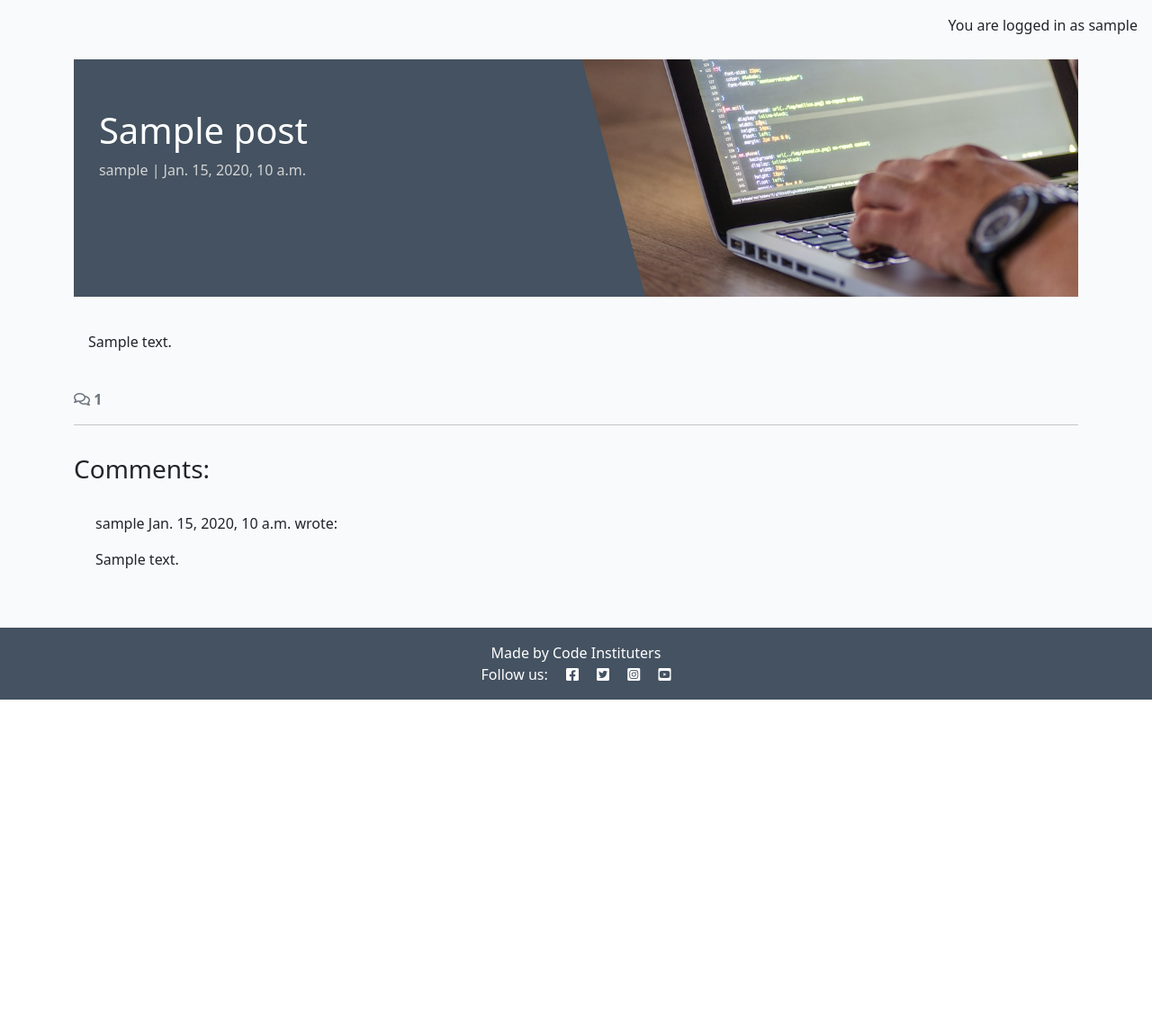
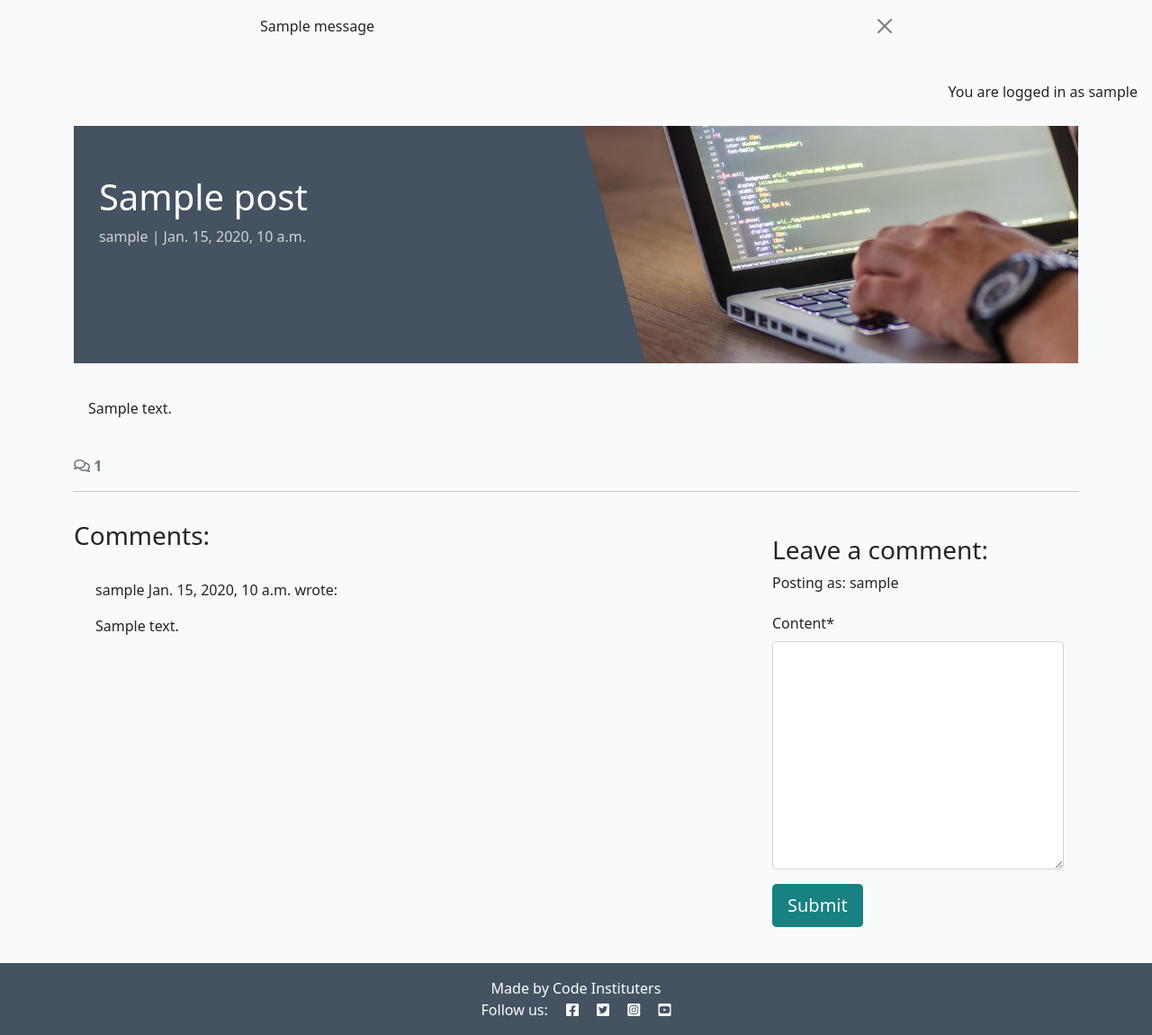
Before and after one commit to j-mlo/codestar_blog, a Django app: a page that uses templates/base.html in a window 1280 px wide. Shown: the part 60-1211 px from the top of the page at 90% size. Before the commit the page ends 838 px from the top, so only its background shows below. Run offline with Django 4.2, Linux system fonts and the light colour scheme; a user stored in the database is signed in; tables that the repository leaves empty hold one stand-in row (values such as "Sample post"); one stand-in notice (Sample message) is shown; some libraries are stand-ins or nearby versions.

Commit message:
Add Comment Form with POST method, so that the user can comment on each post and send them to admin for approval

```diff
--- /dev/null
+++ b/blog/forms.py
@@ -0,0 +1,8 @@
+from .models import Comment
+from django import forms
+
+
+class CommentForm(forms.ModelForm):
+    class Meta:
+        model = Comment
+        fields = ('content',)
--- a/blog/templates/blog/post_detail.html
+++ b/blog/templates/blog/post_detail.html
@@ -1,5 +1,6 @@
 {% extends 'base.html' %} {% block content %}
 {% load static %}
+{% load crispy_forms_tags %}
 
 <div class="masthead">
     <div class="container">
@@ -70,6 +71,24 @@
              {% endfor %}
           </div>
         </div>
+        <!-- Creating New Comments -->
+        <div class="col-md-4 card mb-4 mt-3">
+          <div class="card-body">
+            {% if user.is_authenticated %}
+            <h3>Leave a comment:</h3>
+            <p>Posting as: {{ user.username }}</p>
+            <form id="commentForm" method="post"
+              style="margin-top: 1.3em;">
+              {{ comment_form | crispy }}
+              {% csrf_token %}
+              <button id="submitButton" type="submit"
+                class="btn btn-signup btn-lg">Submit</button>
+            </form>
+            {% else %}
+            <p>Log in to leave a comment</p>
+            {% endif %}
+          </div>
+        </div>
     </div>
 </div>
 
--- a/blog/views.py
+++ b/blog/views.py
@@ -1,6 +1,8 @@
 from django.shortcuts import render, get_object_or_404
 from django.views import generic
+from django.contrib import messages
 from .models import Post
+from .forms import CommentForm
 
 # Create your views here.
 class PostList(generic.ListView):
@@ -27,11 +29,26 @@ def post_detail(request, slug):
     comments = post.comments.all().order_by("-created_on")
     comment_count = post.comments.filter(approved=True).count()
 
+    if request.method == "POST":
+      comment_form = CommentForm(data=request.POST)
+      if comment_form.is_valid():
+        comment = comment_form.save(commit=False)
+        comment.author = request.user
+        comment.post = post
+        comment.save()
+        messages.add_message(
+            request, messages.SUCCESS,
+            'Comment submitted and awaiting approval'
+        )
+
+    comment_form = CommentForm()
+
     return render(
         request,
         "blog/post_detail.html",
         {"post": post,
          "comments": comments,
          "comment_count": comment_count,
+         "comment_form": comment_form,
          },
     )
--- a/codestar/settings.py
+++ b/codestar/settings.py
@@ -48,6 +48,8 @@ INSTALLED_APPS = [
     'allauth',
     'allauth.account',
     'allauth.socialaccount',
+    'crispy_forms',
+    'crispy_bootstrap5',
     'django_summernote',
     'blog',
     'about',
@@ -56,6 +58,9 @@ INSTALLED_APPS = [
 SITE_ID = 1
 LOGIN_REDIRECT_URL = '/'
 LOGOUT_REDIRECT_URL = '/'
+
+CRISPY_ALLOWED_TEMPLATE_PACKS = "bootstrap5"
+CRISPY_TEMPLATE_PACK = "bootstrap5"
 
 MIDDLEWARE = [
     'django.middleware.security.SecurityMiddleware',
--- a/requirements.txt
+++ b/requirements.txt
@@ -5,12 +5,14 @@ certifi==2025.4.26
 cffi==2.0.0
 charset-normalizer==3.4.2
 contourpy==1.3.0
+crispy-bootstrap5==0.7
 cryptography==43.0.3
 cycler==0.12.1
 defusedxml==0.7.1
 dj-database-url==0.5.0
 Django==4.2.23
 django-allauth==0.57.2
+django-crispy-forms==2.4
 django-summernote==0.8.20.0
 fonttools==4.58.1
 google-auth==2.40.2
--- a/templates/base.html
+++ b/templates/base.html
@@ -74,6 +74,21 @@
             </div>
         </div>
     </nav>
+    <!-- displaying Django messages -->
+    <div class="container">
+      <div class="row">
+        <div class="col-md-8 offset-md-2">
+          {% for message in messages %}
+          <div class="alert {{ message.tags }} alert-dismissible
+            fade show" id="msg" role="alert">
+            {{ message | safe }}
+            <button type="button" class="btn-close"
+              data-bs-dismiss="alert" aria-label="Close"></button>
+          </div>
+          {% endfor %}
+        </div>
+      </div>
+    </div>
 
     <main class="flex-shrink-0 main-bg">
         {% if user.is_authenticated %}
```
